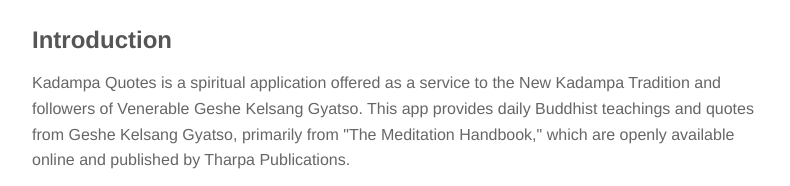
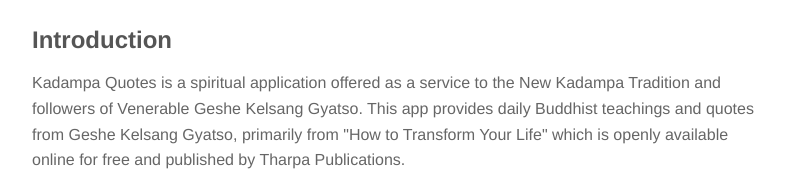
Before and after one commit to encoded/PiccoloStudio, a plain HTML site: page privacypolicy-kadampaquotes.html in a window 1280 px wide. Shown: the part 400-586 px from the top of the page, without its empty margins (240-1030 px from the left). Drawn offline with Linux system fonts and the light colour scheme.

Commit message:
Update privacypolicy-kadampaquotes.html

```diff
--- a/privacypolicy-kadampaquotes.html
+++ b/privacypolicy-kadampaquotes.html
@@ -96,7 +96,7 @@
     <p><strong>Package Name:</strong> com.piccolostudio.kadampaquotes</p>
 
     <h2>Introduction</h2>
-    <p>Kadampa Quotes is a spiritual application offered as a service to the New Kadampa Tradition and followers of Venerable Geshe Kelsang Gyatso. This app provides daily Buddhist teachings and quotes from Geshe Kelsang Gyatso, primarily from "The Meditation Handbook," which are openly available online and published by Tharpa Publications.</p>
+    <p>Kadampa Quotes is a spiritual application offered as a service to the New Kadampa Tradition and followers of Venerable Geshe Kelsang Gyatso. This app provides daily Buddhist teachings and quotes from Geshe Kelsang Gyatso, primarily from "How to Transform Your Life" which is openly available online for free and published by Tharpa Publications.</p>
 
     <p>This Privacy Policy explains how we handle information in relation to your use of the Kadampa Quotes app. We are committed to protecting your privacy and ensuring transparency about our data practices.</p>
 
```
